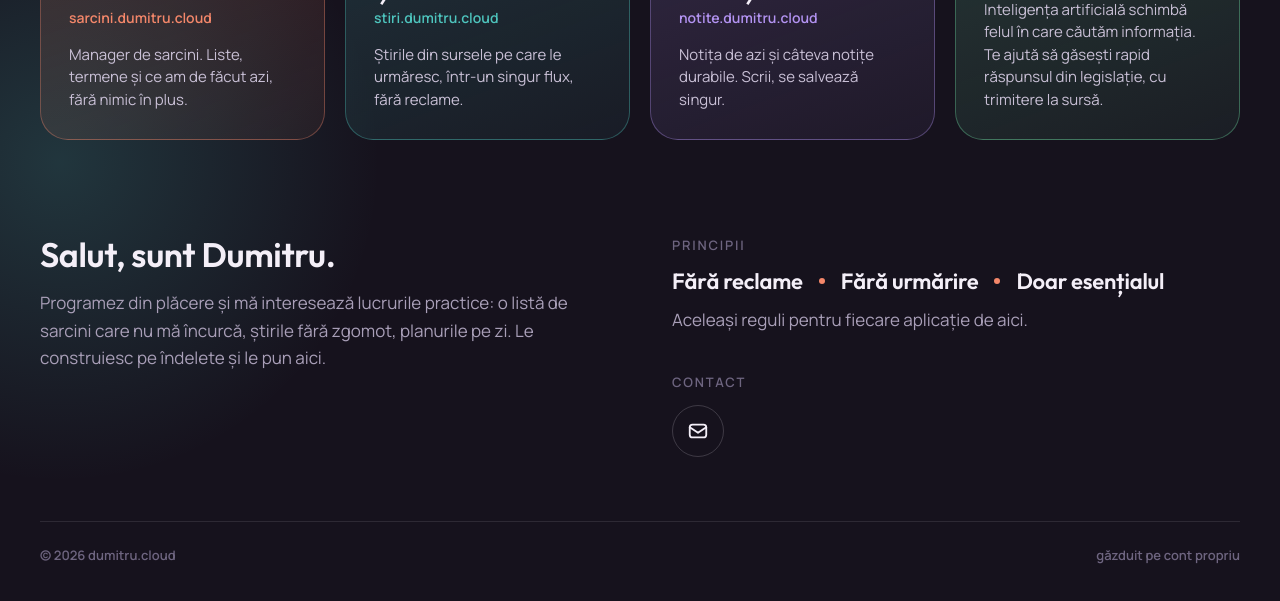
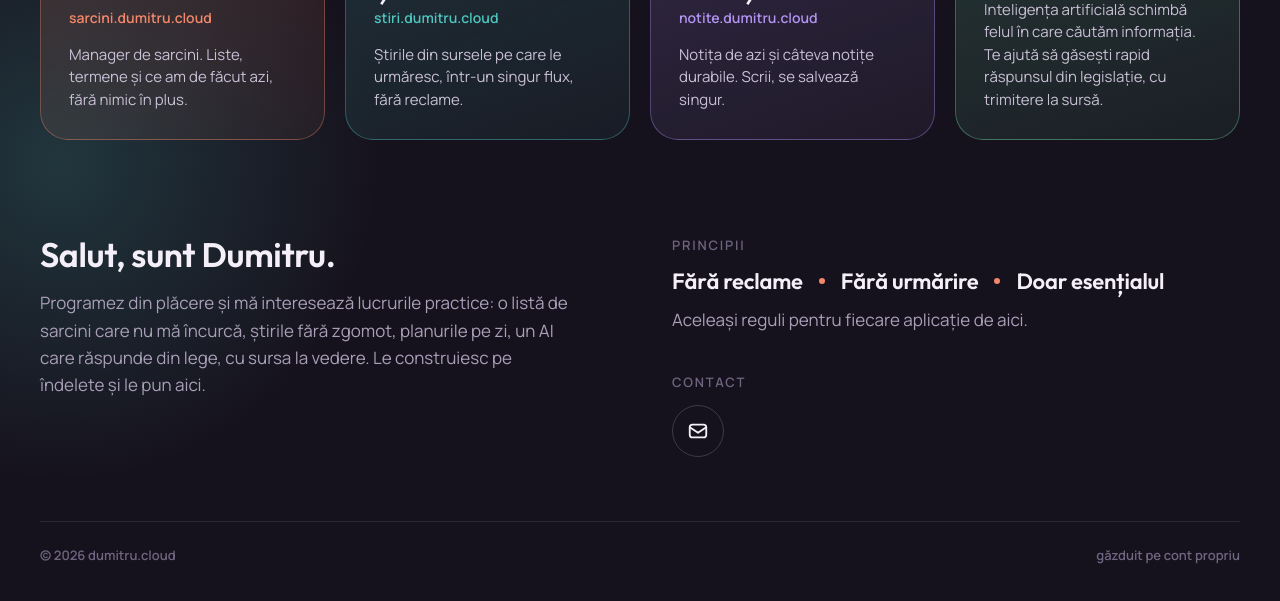
Before and after one commit to Individul/portofoliu, a plain HTML site: page index.html in a window 1280 px wide. Shown: the part 778-1379 px from the top of the page. Drawn offline with Linux system fonts and the light colour scheme.

Commit message:
Despre: mentioneaza AI-ul care raspunde din lege
Co-Authored-By: Claude Fable 5.1 <noreply@anthropic.com>

```diff
--- a/index.html
+++ b/index.html
@@ -230,7 +230,7 @@
     <section class="about" id="despre">
       <div class="about-text">
         <h2>Salut, sunt Dumitru.</h2>
-        <p>Programez din plăcere și mă interesează lucrurile practice: o listă de sarcini care nu mă încurcă, știrile fără zgomot, planurile pe zi. Le construiesc pe îndelete și le pun aici.</p>
+        <p>Programez din plăcere și mă interesează lucrurile practice: o listă de sarcini care nu mă încurcă, știrile fără zgomot, planurile pe zi, un AI care răspunde din lege, cu sursa la vedere. Le construiesc pe îndelete și le pun aici.</p>
       </div>
       <div class="contact">
         <div class="contact-block">
```
